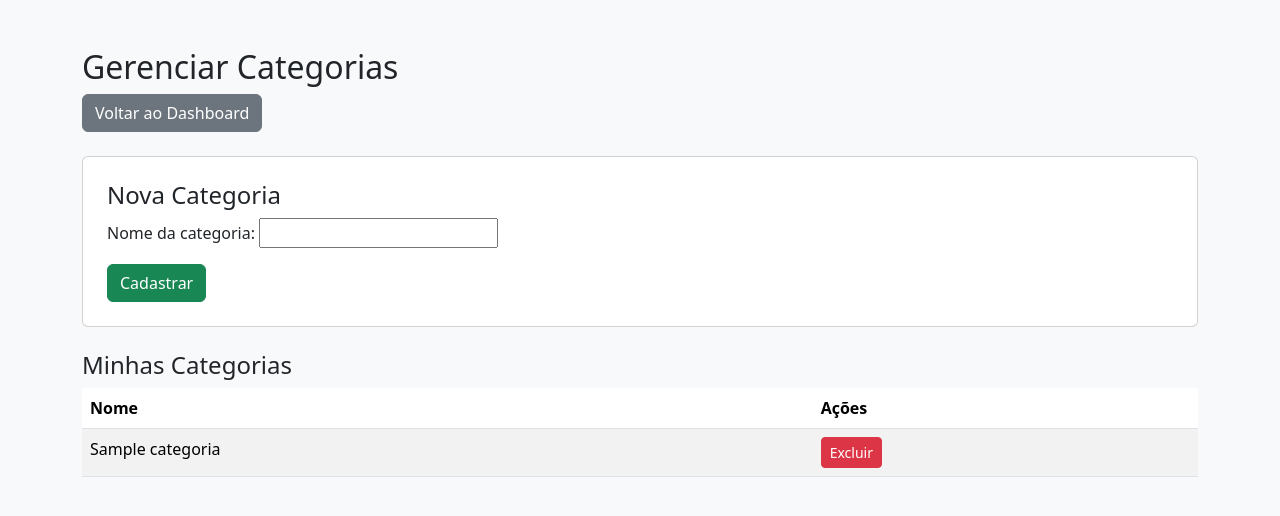
After one commit to leonicio77/Sistema-de-Controle-Financeiro-Pessoal, a Django app: page /categorias/ in a window 1280 px wide. The commit adds this page. Shown: the top 516 px of the page. Run offline with Django 5.2, Linux system fonts and the light colour scheme; a user stored in the database is signed in; tables that the repository leaves empty hold one stand-in row (values such as "Sample post").

Commit message:
Implementa gerenciamento de categorias

```diff
--- a/app/forms.py
+++ b/app/forms.py
@@ -18,3 +18,15 @@ class CadastroUsuarioForm(UserCreationForm):
             raise forms.ValidationError('Este e-mail já está cadastrado.')
 
         return email
+
+
+from .models import Categoria
+
+
+class CategoriaForm(forms.ModelForm):
+    class Meta:
+        model = Categoria
+        fields = ['nome']
+        labels = {
+            'nome': 'Nome da categoria'
+        }
--- /dev/null
+++ b/app/templates/categorias.html
@@ -0,0 +1,78 @@
+
+<!DOCTYPE html>
+<html lang="pt-br">
+<head>
+    <meta charset="UTF-8">
+    <meta name="viewport" content="width=device-width, initial-scale=1">
+    <title>Categorias</title>
+
+    <link href="https://cdn.jsdelivr.net/npm/bootstrap@5.3.3/dist/css/bootstrap.min.css" rel="stylesheet">
+</head>
+
+<body class="bg-light">
+
+<div class="container mt-5">
+
+    <h2>Gerenciar Categorias</h2>
+
+    <a href="{% url 'dashboard' %}" class="btn btn-secondary mb-4">
+        Voltar ao Dashboard
+    </a>
+
+    <div class="card p-4 mb-4">
+        <h4>Nova Categoria</h4>
+
+        <form method="post">
+            {% csrf_token %}
+
+            {{ form.as_p }}
+
+            <button type="submit" class="btn btn-success">
+                Cadastrar
+            </button>
+        </form>
+    </div>
+
+    <h4>Minhas Categorias</h4>
+
+    <table class="table table-striped">
+        <thead>
+            <tr>
+                <th>Nome</th>
+                <th>Ações</th>
+            </tr>
+        </thead>
+
+        <tbody>
+            {% for categoria in categorias %}
+            <tr>
+                <td>{{ categoria.nome }}</td>
+
+                <td>
+                    <form method="post"
+                          action="{% url 'excluir_categoria' categoria.id %}">
+                        {% csrf_token %}
+
+                        <button type="submit"
+                                class="btn btn-danger btn-sm"
+                                onclick="return confirm('Deseja excluir esta categoria?')">
+                            Excluir
+                        </button>
+                    </form>
+                </td>
+            </tr>
+
+            {% empty %}
+            <tr>
+                <td colspan="2">
+                    Nenhuma categoria cadastrada.
+                </td>
+            </tr>
+            {% endfor %}
+        </tbody>
+    </table>
+
+</div>
+
+</body>
+</html>
--- a/app/templates/dashboard.html
+++ b/app/templates/dashboard.html
@@ -9,6 +9,9 @@
 <body>
 
     <h1>Bem-vindo, {{ request.user.username }}!</h1>
+    <a href="{% url 'categorias' %}">
+        Gerenciar Categorias
+    </a>
     <p>Sistema de Controle Financeiro Pessoal</p>
 
     <form method="post" action="{% url 'logout' %}">
--- a/app/views.py
+++ b/app/views.py
@@ -1,7 +1,10 @@
+from django.shortcuts import render, redirect, get_object_or_404
+from django.contrib.auth import login
+from django.contrib.auth.decorators import login_required
+from django.views.decorators.http import require_POST
 
-from django.shortcuts import render, redirect
-from django.contrib.auth import login
-from .forms import CadastroUsuarioForm
+from .forms import CadastroUsuarioForm, CategoriaForm
+from .models import Categoria
 
 
 def cadastro(request):
@@ -24,3 +27,42 @@ from django.contrib.auth.decorators import login_required
 @login_required(login_url='login')
 def dashboard(request):
     return render(request, 'dashboard.html')
+
+
+@login_required(login_url='login')
+def categorias(request):
+    if request.method == 'POST':
+        form = CategoriaForm(request.POST)
+
+        if form.is_valid():
+            categoria = form.save(commit=False)
+            categoria.usuario = request.user
+            categoria.save()
+
+            return redirect('categorias')
+    else:
+        form = CategoriaForm()
+
+    lista_categorias = Categoria.objects.filter(
+        usuario=request.user
+    ).order_by('nome')
+
+    return render(request, 'categorias.html', {
+        'form': form,
+        'categorias': lista_categorias
+    })
+
+
+@login_required(login_url='login')
+@require_POST
+def excluir_categoria(request, id):
+    categoria = get_object_or_404(
+        Categoria,
+        id=id,
+        usuario=request.user
+    )
+
+    if not categoria.lancamento_set.exists():
+        categoria.delete()
+
+    return redirect('categorias')
--- a/config/urls.py
+++ b/config/urls.py
@@ -22,4 +22,12 @@ urlpatterns = [
     ),
 
     path('dashboard/', views.dashboard, name='dashboard'),
+
+    path('categorias/', views.categorias, name='categorias'),
+
+    path(
+    'categorias/excluir/<int:id>/',
+    views.excluir_categoria,
+    name='excluir_categoria'
+),
 ]
```
